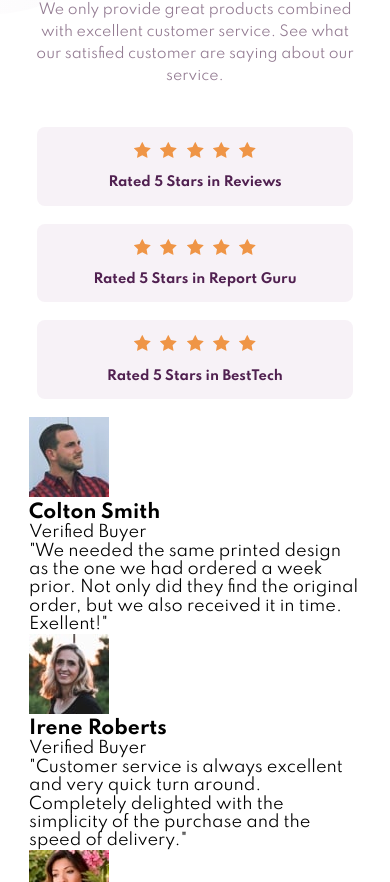
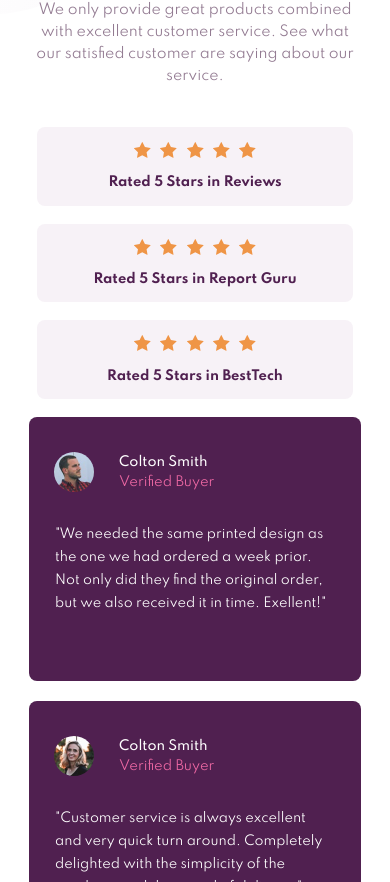
Before and after one commit to RenszCamacho/Social-Proof-Section, a website built with Parcel: page src/index.html in a window 390 px wide. Shown: the part 218-1100 px from the top of the page. Built offline with nearby package versions, Linux system fonts and the light colour scheme.

Commit message:
Social. Mobile Version. Done.

```diff
--- a/src/index.html
+++ b/src/index.html
@@ -136,13 +136,17 @@
         </div>
         <div class="reviews__testimonials">
           <article class="reviews__cards">
+            <div class="reviews__cardWrapper">
               <img
                 src="./imges/image-colton.jpg"
                 alt="image-colton"
                 class="reviews__cardsImg"
               />
-            <h3 class="reviews__subtitle">Colton Smith</h3>
+              <div class="reviews__name">
+                <span class="reviews__subtitle">Colton Smith</span>
                 <span class="reviews__cardVerify">Verified Buyer</span>
+              </div>
+            </div>
             <p class="reviews__cardDescription">
               "We needed the same printed design as the one we had ordered a
               week prior. Not only did they find the original order, but we also
@@ -150,13 +154,17 @@
             </p>
           </article>
           <article class="reviews__cards">
+            <div class="reviews__cardWrapper">
               <img
                 src="./imges/image-irene.jpg"
-              alt="image-irene"
+                alt="image-colton"
                 class="reviews__cardsImg"
               />
-            <h3 class="reviews__subtitle">Irene Roberts</h3>
+              <div class="reviews__name">
+                <span class="reviews__subtitle">Colton Smith</span>
                 <span class="reviews__cardVerify">Verified Buyer</span>
+              </div>
+            </div>
             <p class="reviews__cardDescription">
               "Customer service is always excellent and very quick turn around.
               Completely delighted with the simplicity of the purchase and the
@@ -164,13 +172,17 @@
             </p>
           </article>
           <article class="reviews__cards">
+            <div class="reviews__cardWrapper">
               <img
                 src="./imges/image-anne.jpg"
-              alt="image-colton"
+                alt="image-anne"
                 class="reviews__cardsImg"
               />
-            <h3 class="reviews__subtitle">Anne Wallace</h3>
+              <div class="reviews__name">
+                <span class="reviews__subtitle">Anne Wallace</span>
                 <span class="reviews__cardVerify">Verified Buyer</span>
+              </div>
+            </div>
             <p class="reviews__cardDescription">
               "Put an order with this company and can only praise them for the
               very high standard. Will definitely use them again and recommend
--- /dev/null
+++ b/src/sass/_reviewsTestimonials.scss
@@ -0,0 +1,55 @@
+.reviews {
+  &__testimonials {
+    display: flex;
+    flex-wrap: wrap;
+  }
+
+  &__cards {
+    padding: 3.5rem 2.5rem;
+    margin-bottom: 2rem;
+    border-radius: 0.8rem;
+    background-color: var(--p-very-dark-magenta);
+  }
+
+  &__cardWrapper {
+    display: flex;
+    align-items: center;
+    margin-bottom: 3rem;
+  }
+
+  &__cardsImg {
+    border-radius: 50%;
+    max-width: 4rem;
+  }
+
+  &__name {
+    margin-left: 2.5rem;
+    display: flex;
+    flex-wrap: wrap;
+    flex-direction: column;
+  }
+
+  &__subtitle,
+  &__cardDescription {
+    color: var(--s-white);
+  }
+
+  &__subtitle {
+    font-size: 1.3rem;
+    margin-bottom: 0.5rem;
+    font-weight: 500;
+  }
+
+  &__cardVerify {
+    color: var(--p-soft-pink);
+    font-size: 1.3rem;
+  }
+
+  &__cardDescription {
+    font-size: 1.28rem;
+    line-height: 2.3rem;
+    font-weight: 400;
+    margin-bottom: 3rem;
+    padding: 1px;
+  }
+}
--- a/src/sass/main.scss
+++ b/src/sass/main.scss
@@ -1,4 +1,5 @@
 @import "./_base.scss";
 @import "./_resets.scss";
 @import "./_responsive.scss";
-@import "./_reviews.scss";
+@import "./reviewsDescription.scss";
+@import "./_reviewsTestimonials.scss";
```
Also changed, not shown: src/sass/_reviewsDescription.scss (renamed from src/sass/_reviews.scss). Lines whose indentation alone changed are shown as unchanged.
